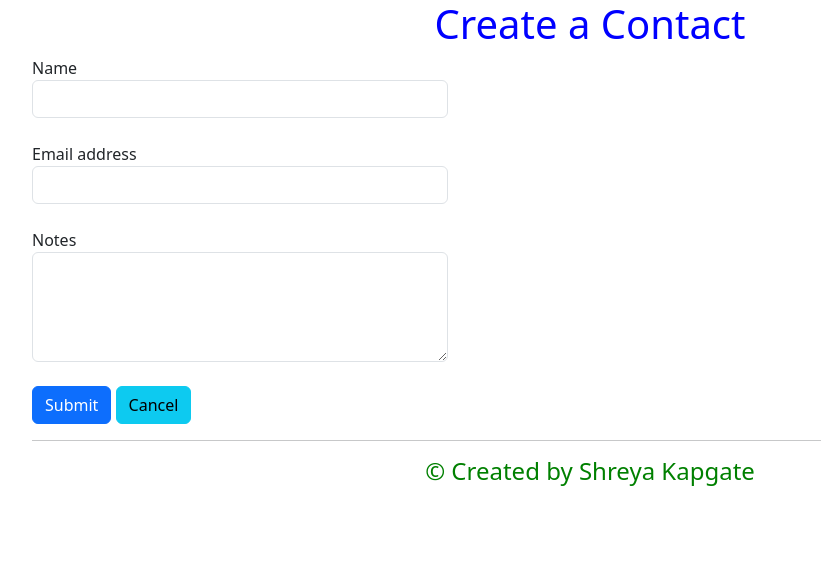
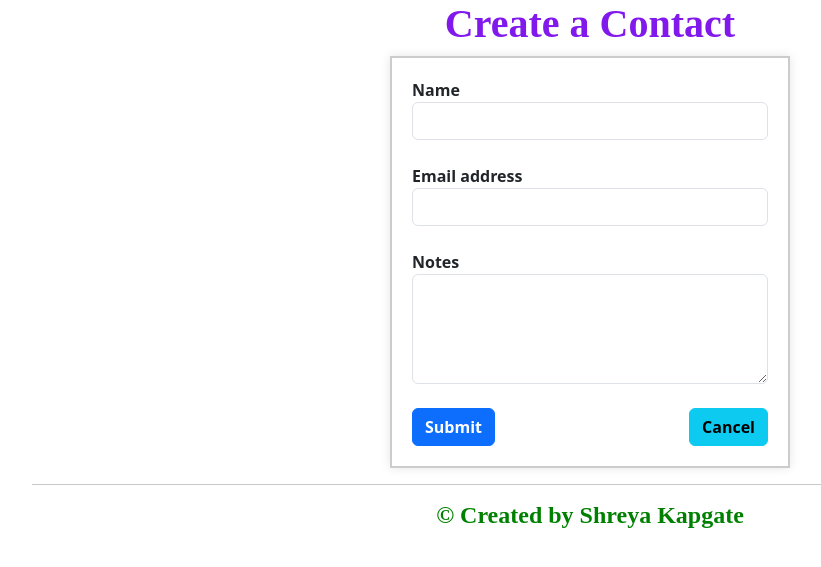
Before and after one commit to shreya2402/shreya_kapgate, a Django app: page /create/ in a window 1280 px wide. Shown: the top 567 px of the page, without its empty margins (50-871 px from the left). Run offline with Django 5.2, Linux system fonts and the light colour scheme; some libraries are stand-ins or nearby versions.

Commit message:
HTML changes commit

```diff
--- a/Shreya_Kapgate/contacts/templates/contacts/contact_confirm_delete.html
+++ b/Shreya_Kapgate/contacts/templates/contacts/contact_confirm_delete.html
@@ -4,7 +4,7 @@
 
 
 <div class="centered-text" style="color: blue;">
-    <h1>Confirm Delete</h1>
+    <h1 style="font-family: 'Times New Roman', Times, serif;"><b>Confirm Delete</b></h1>
 </div>
 <p>Are you sure you want to delete contact "{{ contact.name }}"?</p>
 <form method="post" action="{% url 'contact_delete' contact.id %}">
@@ -14,6 +14,6 @@
 </form>
 <hr>
 <div class="centered-text" style="color: green;">
-    <h4>&copy; Created by Shreya Kapgate</h4>
+    <h4 style="font-family: 'Times New Roman', Times, serif;"><b>&copy; Created by Shreya Kapgate</b></h4>
 </div>
 {% endblock content %}
--- a/Shreya_Kapgate/contacts/templates/contacts/contact_form.html
+++ b/Shreya_Kapgate/contacts/templates/contacts/contact_form.html
@@ -1,49 +1,51 @@
 {% extends "base.html" %}
 {% block content %}
-<div class="centered-text" style="color: blue;">
+<div class="centered-text" style="text-align: center; color: rgb(130, 25, 236);">
     {% if is_creation %}
-        <h1>Create a Contact</h1>
+        <h1 style="font-family: 'Times New Roman', Times, serif;"><b>Create a Contact</b></h1>
     {% else %}
-        <h1>Edit Contact</h1>
+        <h1 style="font-family: 'Times New Roman', Times, serif;"><b>Edit Contact</b></h1>
     {% endif %}
 </div>
 
-<form method="post" style="width: 26rem; align-items: center;">
+<form method="post" style="max-width: 400px; margin: auto; display: flex; flex-direction: column; align-items: center; border: 2px solid #ccc; padding: 20px; box-shadow: 0 0 10px rgba(0, 0, 0, 0.1);">
     {% csrf_token %}
 
-    <div class="form-group">
-        <label for="id_name">Name</label>
-        {{ form.name.errors }}
-        <input type="text" id="id_name" class="form-control {% if form.name.errors %}is-invalid{% endif %}" name="name" value="{{ form.instance.name }}" required>
+    <div class="form-group" style="width: 100%;">
+        <label for="id_name"><b>Name</b></label>
+
+        <input type="text" id="id_name" class="form-control {% if form.name.errors %}is-invalid{% endif %}" name="name" value="{{ form.instance.name }}" required style="width: 100%;">
         <div class="invalid-feedback">
             {{ form.name.errors }}
         </div>
     </div>
     <br>
-    <div class="form-group">
-        <label for="id_email">Email address</label>
-        {{ form.email.errors }}
-        <input type="email" id="id_email" class="form-control {% if form.email.errors %}is-invalid{% endif %}" name="email" value="{{ form.instance.email }}" required>
+    <div class="form-group" style="width: 100%;">
+        <label for="id_email"><b>Email address</b></label>
+
+        <input type="email" id="id_email" class="form-control {% if form.email.errors %}is-invalid{% endif %}" name="email" value="{{ form.instance.email }}" required style="width: 100%;">
         <div class="invalid-feedback">
             {{ form.email.errors }}
         </div>
     </div>
     <br>
-    <div class="form-group">
-        <label for="id_notes">Notes</label>
-        {{ form.notes.errors }}
-        <textarea id="id_notes" class="form-control {% if form.notes.errors %}is-invalid{% endif %}" rows="4" name="notes" required>{{ form.instance.notes }}</textarea>
+    <div class="form-group" style="width: 100%;">
+        <label for="id_notes"><b>Notes</b></label>
+
+        <textarea id="id_notes" class="form-control {% if form.notes.errors %}is-invalid{% endif %}" rows="4" name="notes" required>{{ form.instance.notes }}</textarea style="width: 100%;">
         <div class="invalid-feedback">
             {{ form.notes.errors }}
         </div>
     </div>
     <br>
-    <button class="btn btn-primary" type="submit">Submit</button>
-    <a href="{% url 'contact_list' %}" class="btn btn-info">Cancel</a>
+    <div style="width: 100%; display: flex; justify-content: space-between;">
+        <button class="btn btn-primary" type="submit" ><b>Submit</b></button>
+        <a href="{% url 'contact_list' %}" class="btn btn-info"><b>Cancel</b></a>
+    </div>
 </form>
 
 <hr>
 <div class="centered-text" style="color: green;">
-    <h4>&copy; Created by Shreya Kapgate</h4>
+    <h4 style="font-family: 'Times New Roman', Times, serif;"><b>&copy; Created by Shreya Kapgate</b></h4>
 </div>
 {% endblock content %}
```
Also changed, not shown: Shreya_Kapgate/contacts/templates/contacts/contact_detail.html (+19 -12 lines), Shreya_Kapgate/contacts/templates/contacts/contact_list.html (+6 -6 lines).
